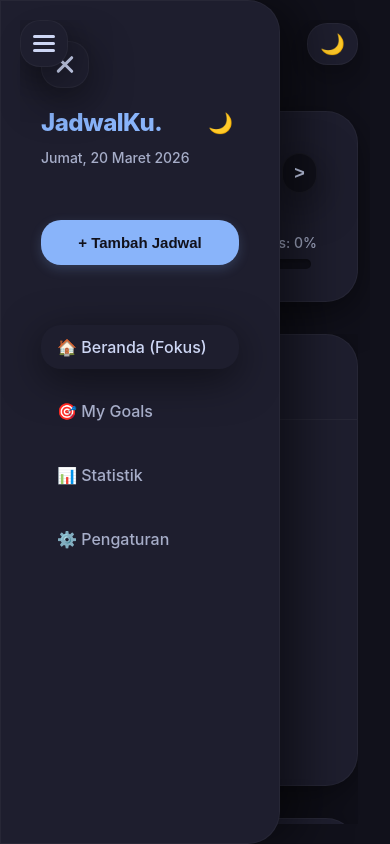
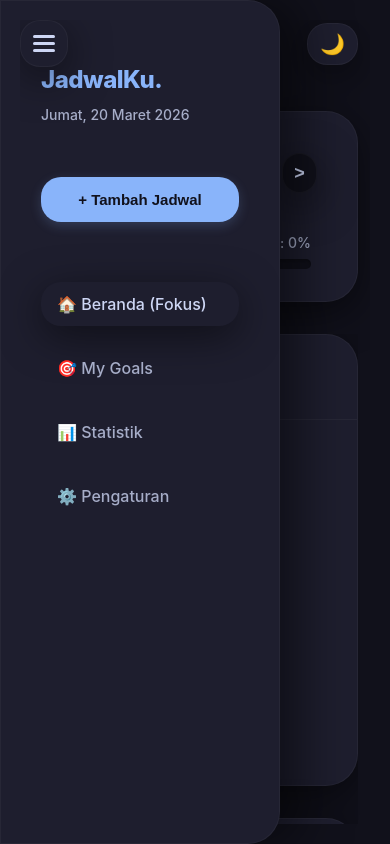
Before and after one commit to Afile21/Aplikasi-Jadwal, an Electron app: page src/renderer/index.html in a window 390 px wide. Both pictures are taken after a click on the button 44 px from the left and 43 px from the top of the page. Drawn offline with nearby package versions, Linux system fonts and the light colour scheme; no server answers.

Commit message:
fase perbaikan tampilan toggle, progress bar, dan sidebar behavior

```diff
--- a/src/renderer/css/layout.css
+++ b/src/renderer/css/layout.css
@@ -153,6 +153,15 @@
         display: flex !important;
     }
 
+    /* Sembunyikan tombol tema sidebar saat di layar mobile */
+    .btn-tema-desktop {
+        display: none !important;
+    }
+
+    .profile-section {
+        margin-top: 1.5rem;
+    }
+
     /* 2. Ubah Sifat Sidebar Menjadi Melayang (Slide-in Panel) */
     .sidebar {
         position: fixed;
@@ -180,8 +189,18 @@
     }
 
     .main-header { flex-direction: column; align-items: flex-start; }
-    .header-nav-tanggal, .progress-container { width: 100%; }
-    .progress-container { text-align: left; }
+    .header-nav-tanggal { width: 100%; }
+
+    /* Perbaikan UI Progress Bar di Mobile */
+    .progress-container {
+        width: 100%;
+        max-width: 100%; /* Memenuhi lebar layar mobile */
+        align-items: center; /* Menengahkan posisi bar */
+    }
+    .progress-container span {
+        width: 100%;
+        text-align: right; /* Menarik teks ke sisi kanan atas bar */
+    }
     .progress-bar { width: 100%; }
 
     /* Aturan Kanban akan kita rapikan di Fase 3, biarkan seperti ini dulu untuk mobile */
--- a/src/renderer/css/style.css
+++ b/src/renderer/css/style.css
@@ -4,16 +4,21 @@
 @import url('./components.css');
 
 /* --- PROGRESS BAR (Lebih Clean & Modern) --- */
+/* --- PROGRESS BAR (Lebih Clean & Modern) --- */
 .progress-container {
-    text-align: right;
+    display: flex;
+    flex-direction: column;
+    align-items: flex-end; /* Supaya teks dan bar rata kanan di desktop */
     font-size: 14px;
     color: var(--text-secondary);
     font-weight: 500;
+    width: 100%;
+    max-width: 250px; /* Membatasi lebar agar tidak keluar dari header */
 }
 .progress-bar {
-    width: 250px; /* Diperlebar sedikit agar lebih proporsional */
-    height: 10px; /* Sedikit lebih tebal */
-    background-color: var(--bg-main); /* Menggunakan warna dasar agar terlihat lebih "masuk" (inner) */
+    width: 100%; /* Lebar mengikuti max-width container-nya */
+    height: 10px;
+    background-color: var(--bg-main);
     border-radius: var(--radius-full);
     margin-top: 8px;
     overflow: hidden;
--- a/src/renderer/index.html
+++ b/src/renderer/index.html
@@ -13,12 +13,6 @@
         <div id="sidebar-overlay" class="sidebar-overlay" style="display: none;"></div>
 
         <aside class="sidebar">
-            <button id="btn-tutup-sidebar" class="btn-hamburger" style="align-self: flex-start; margin-bottom: 20px;">
-                <span class="bar" style="transform: rotate(45deg) translate(5px, 5px);"></span>
-                <span class="bar" style="opacity: 0;"></span>
-                <span class="bar" style="transform: rotate(-45deg) translate(5px, -5px);"></span>
-            </button>
-
             <div class="profile-section">
                 <div style="display: flex; justify-content: space-between; align-items: center;">
                     <h2>JadwalKu.</h2>
--- a/src/renderer/js/renderer.js
+++ b/src/renderer/js/renderer.js
@@ -473,9 +473,9 @@ tombolTemaSemua.forEach(btnToggleTema => {
 // SISTEM NAVIGASI MOBILE (HAMBURGER MENU & OVERLAY)
 // ==========================================
 const btnHamburger = document.getElementById('btn-hamburger');
-const btnTutupSidebar = document.getElementById('btn-tutup-sidebar');
 const sidebar = document.querySelector('.sidebar');
 const overlay = document.getElementById('sidebar-overlay');
+const mainContent = document.querySelector('.main-content'); // Elemen untuk deteksi scroll
 
 // Fungsi pembantu untuk mengatur state sidebar
 function toggleSidebar(buka) {
@@ -488,17 +488,29 @@ function toggleSidebar(buka) {
     }
 }
 
-if (btnHamburger && sidebar && overlay && btnTutupSidebar) {
-    // Membuka sidebar (dari tombol di layar utama)
-    btnHamburger.addEventListener('click', () => toggleSidebar(true));
+if (btnHamburger && sidebar && overlay) {
+    // 1. FITUR TOGGLE: Klik hamburger untuk buka/tutup
+    btnHamburger.addEventListener('click', () => {
+        // Cek apakah sidebar sedang terbuka atau tertutup
+        const isTerbuka = sidebar.classList.contains('terbuka');
+        // Jika terbuka maka tutup (false), jika tertutup maka buka (true)
+        toggleSidebar(!isTerbuka);
+    });
 
-    // METODE TUTUP 1: Klik tombol di dalam sidebar
-    btnTutupSidebar.addEventListener('click', () => toggleSidebar(false));
-
-    // METODE TUTUP 2: Klik area gelap di luar sidebar (Overlay)
+    // 2. FITUR KLIK LUAR: Klik area gelap (Overlay) untuk menutup sidebar
     overlay.addEventListener('click', () => toggleSidebar(false));
 
-    // Otomatis menutup sidebar setelah menu navigasi diklik (Hanya di layar sempit)
+    // 3. FITUR SCROLL: Menutup otomatis sidebar saat layar di-scroll
+    if (mainContent) {
+        mainContent.addEventListener('scroll', () => {
+            // Hanya tutup jika berada di mode layar HP dan sidebar sedang terbuka
+            if (window.innerWidth <= 850 && sidebar.classList.contains('terbuka')) {
+                toggleSidebar(false);
+            }
+        });
+    }
+
+    // 4. Menutup otomatis sidebar setelah menu di dalam navigasi diklik
     document.querySelectorAll('.menu-item').forEach(item => {
         item.addEventListener('click', () => {
             if (window.innerWidth <= 850) {
@@ -506,4 +518,18 @@ if (btnHamburger && sidebar && overlay && btnTutupSidebar) {
             }
         });
     });
+
+    // 5. FITUR KLIK DI LUAR SIDEBAR (selain sidebar & tombol)
+    document.addEventListener('click', (e) => {
+        const klikDiDalamSidebar = sidebar.contains(e.target);
+        const klikHamburger = btnHamburger.contains(e.target);
+
+        // Jika klik bukan di sidebar & bukan di tombol hamburger
+        if (!klikDiDalamSidebar && !klikHamburger) {
+            // Hanya tutup kalau sedang terbuka
+            if (sidebar.classList.contains('terbuka')) {
+                toggleSidebar(false);
+            }
+        }
+    });
 }
```
